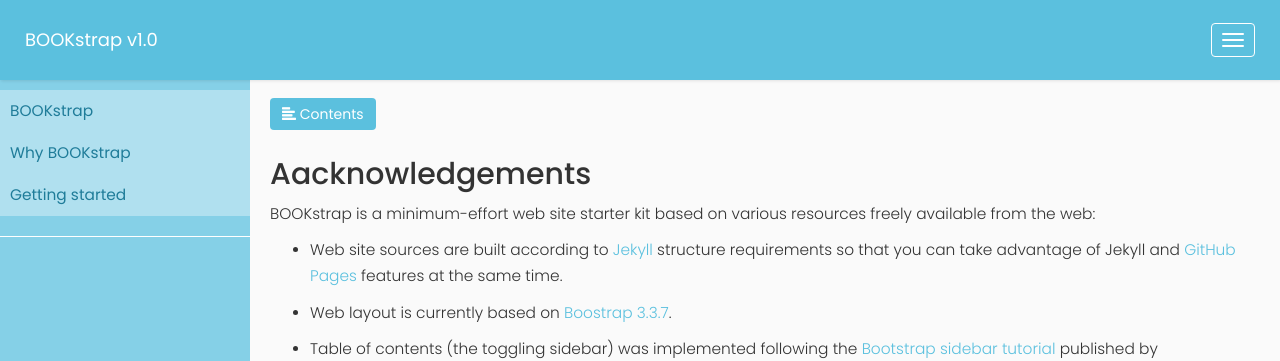
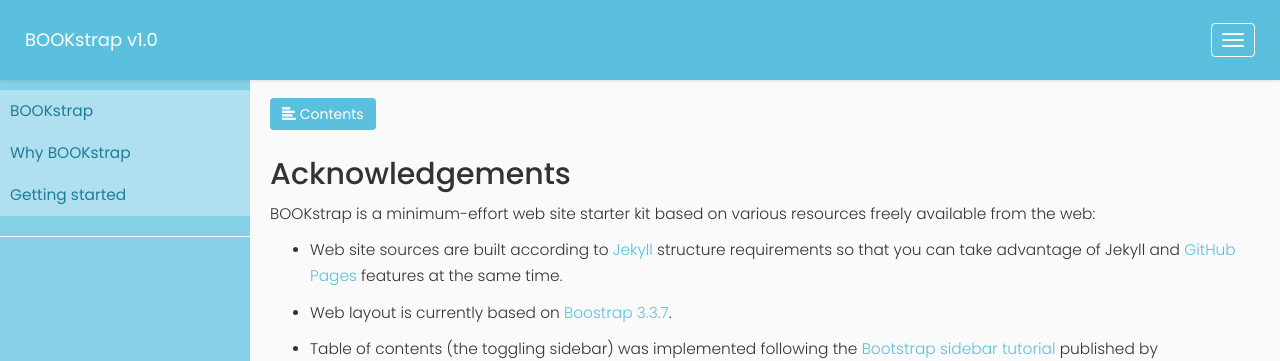
Before and after one commit to emiliano-poggi/BOOKstrap, a Jekyll site: the page built from acknowledgements.md, in a window 1280 px wide and 900 px high. Shown: the top 361 px of the window. Built offline with Jekyll 4.4.1, drawn with Linux system fonts in a browser that asks for light colours; nearby versions of some CDN libraries.

Commit message:
Update acknowledgements.md

```diff
--- a/acknowledgements.md
+++ b/acknowledgements.md
@@ -3,7 +3,7 @@
 title: Acknowledgements
 ---
 
-## Aacknowledgements
+## Acknowledgements
 
 BOOKstrap is a minimum-effort web site starter kit based on various resources freely available from the web:
 
```
